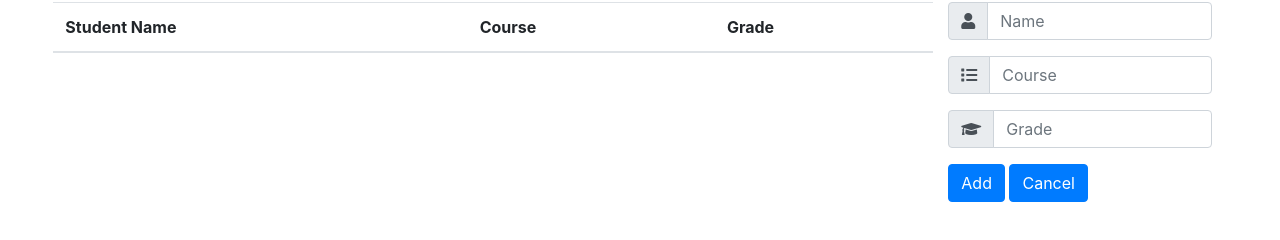
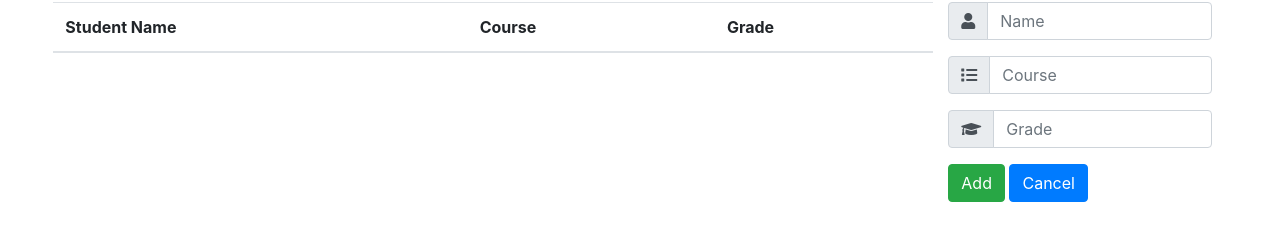
Before and after one commit to Loganmulvihill/student-grade-table, a plain HTML site: page index.html in a window 1280 px wide. Shown: the part 54-294 px from the top of the page. Drawn offline with nearby package versions, Linux system fonts and the light colour scheme; no server answers.

Commit message:
completed feature 3

```diff
--- a/components/app.js
+++ b/components/app.js
@@ -21,7 +21,6 @@ class App {
       total += grades[i].grade
     }
     var average = total/grades.length;
-    // console.log(average);
     this.pageHeader.updateAverage(average);
   }
 
@@ -37,9 +36,7 @@ class App {
 
   start() {
     this.getGrades();
-    // this.createGrade;
     this.gradeForm.onSubmit(this.createGrade);
-    // this.createGrade = this.gradeForm.onSubmit();
   }
 
 
--- a/index.html
+++ b/index.html
@@ -65,7 +65,7 @@
         </div>
       </div>
 
-      <button type="submit" class="btn btn-primary">Add</button>
+      <button type="submit" class="btn btn-success">Add</button>
       <button type="reset" class="btn btn-primary">Cancel</button>
     </form>
 
--- a/main.js
+++ b/main.js
@@ -6,7 +6,7 @@ var gradeTable = new GradeTable(table);
 var header = document.querySelector('header');
 
 var pageHeader = new PageHeader(header);
-// var gradeForm = new GradeForm(form);
+
 var app = new App(gradeTable,pageHeader,gradeForm);
 
 app.start();
```
